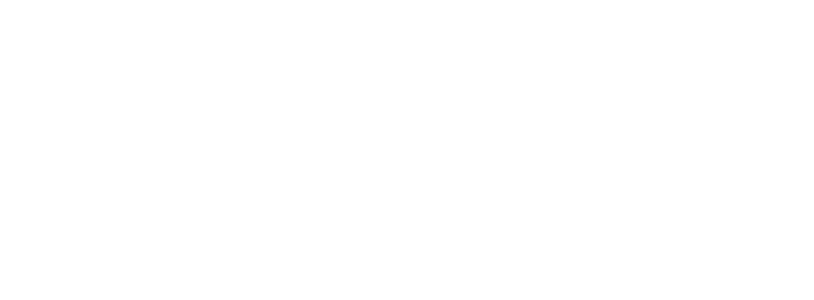
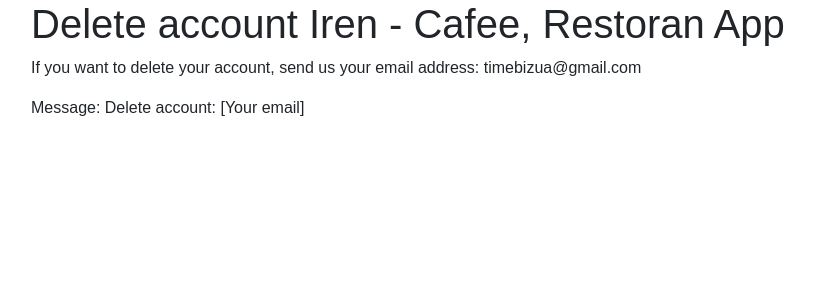
Before and after one commit to Ihorhavryliak/portfolio, a React (Create React App) app: page /#/delete-accountIren-iren in a window 1280 px wide. Before the commit this address had no page. Shown: the top 300 px of the page, without its empty margins (51-865 px from the left). Built offline with nearby package versions, Linux system fonts and the light colour scheme.

Commit message:
added page delete aaccount iren

```diff
--- a/package.json
+++ b/package.json
@@ -1,6 +1,7 @@
 {
   "name": "my-portfolio",
   "version": "0.1.0",
+  "node-v": "18.0.0",
   "homepage": "https://ihorhavryliak.github.io/portfolio/",
   "private": true,
   "dependencies": {
--- a/src/Routers/Routers.tsx
+++ b/src/Routers/Routers.tsx
@@ -2,6 +2,7 @@
 
 import App from "../App";
 import PrivacyPolicyIren from "../page/PrivacyPolicyIren";
+import DeleteAccountIren from "../page/DeleteAccountIren";
 
 export const Routers = () => {
   return (
@@ -11,6 +12,7 @@
           <Route index element={<App />} />
         </Route>
         <Route path="/privacy-policy-iren" element={<PrivacyPolicyIren />} />
+        <Route path="/delete-accountIren-iren" element={<DeleteAccountIren />} />
         {/* #order */}
       </Routes>
     </>
--- a/src/index.tsx
+++ b/src/index.tsx
@@ -1,7 +1,6 @@
 import React from "react";
 import ReactDOM from "react-dom/client";
 import { HashRouter } from "react-router-dom";
-import App from "./App";
 import { Routers } from "./Routers/Routers";
 
 const root = ReactDOM.createRoot(
--- /dev/null
+++ b/src/page/DeleteAccountIren.tsx
@@ -0,0 +1,16 @@
+import React from "react";
+
+const DeleteAccountIren = () => {
+  return (
+    <div className="container">
+      <h1>Delete account Iren - Cafee, Restoran App</h1>
+      <p>
+        If you want to delete your account, send us your email address:
+        timebizua@gmail.com
+      </p>
+      <p> Message: Delete account: [Your email] </p>
+    </div>
+  );
+};
+
+export default DeleteAccountIren;
```
